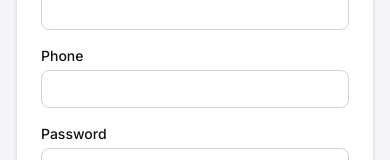
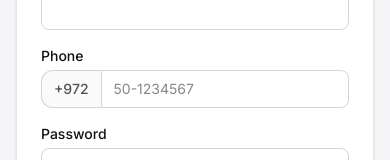
Before and after one commit to oferdelkom-creator/swithapp, a Next.js app: page /business/join in a window 390 px wide. Shown: the part 1636-1796 px from the top of the page. Built offline with nearby package versions, Linux system fonts and the light colour scheme; no server answers.

Commit message:
Add Israeli country code to phone inputs

```diff
--- a/app/business/join/DealerJoinForm.tsx
+++ b/app/business/join/DealerJoinForm.tsx
@@ -181,7 +181,20 @@ export default function DealerJoinForm() {
         </div>
         <div>
           <label className="block text-sm font-medium mb-1">{t("businessJoin.phone")}</label>
-          <input type="tel" value={phone} onChange={(e) => setPhone(e.target.value)} className="field" />
+          <div className="flex" dir="ltr">
+            <span className="inline-flex items-center rounded-l-xl border border-r-0 border-neutral-300 bg-neutral-50 px-3 text-sm font-medium text-neutral-600">
+              +972
+            </span>
+            <input
+              type="tel"
+              inputMode="tel"
+              autoComplete="tel-national"
+              placeholder="50-1234567"
+              value={phone}
+              onChange={(e) => setPhone(e.target.value)}
+              className="field w-full rounded-l-none"
+            />
+          </div>
         </div>
         <div>
           <label className="block text-sm font-medium mb-1">{t("businessJoin.password")}</label>
--- a/app/login/LoginForm.tsx
+++ b/app/login/LoginForm.tsx
@@ -188,14 +188,21 @@ export default function LoginForm() {
             <form onSubmit={handleSendCode} className="space-y-4">
               <div>
                 <label className="block text-sm font-medium mb-1">{t("login.phoneNumber")}</label>
+                <div className="flex" dir="ltr">
+                  <span className="inline-flex items-center rounded-l-xl border border-r-0 border-neutral-300 bg-neutral-50 px-3 text-sm font-medium text-neutral-600">
+                    +972
+                  </span>
                   <input
                     required
                     type="tel"
+                    inputMode="tel"
+                    autoComplete="tel-national"
                     placeholder={t("login.phoneNumberPlaceholder")}
                     value={phone}
                     onChange={(e) => setPhone(e.target.value)}
-                  className="field"
+                    className="field w-full rounded-l-none"
                   />
+                </div>
               </div>
               {error && <p className="text-sm text-red-600">{error}</p>}
               <button type="submit" disabled={loading} className="btn-primary w-full">
--- a/components/QuickSignupModal.tsx
+++ b/components/QuickSignupModal.tsx
@@ -91,14 +91,21 @@ export default function QuickSignupModal({
           <form onSubmit={handleSendCode} className="space-y-3">
             <p className="font-semibold">{t("quickAuth.title")}</p>
             <p className="text-neutral-500 text-xs">{t("quickAuth.subtitle")}</p>
+            <div className="flex" dir="ltr">
+              <span className="inline-flex items-center rounded-l-xl border border-r-0 border-neutral-300 bg-neutral-50 px-3 text-sm font-medium text-neutral-600">
+                +972
+              </span>
               <input
                 required
                 type="tel"
+                inputMode="tel"
+                autoComplete="tel-national"
                 placeholder={t("login.phoneNumberPlaceholder")}
                 value={phone}
                 onChange={(e) => setPhone(e.target.value)}
-              className="field w-full"
+                className="field w-full rounded-l-none"
               />
+            </div>
             {error && <p className="text-red-600 text-xs">{error}</p>}
             <div className="flex gap-2 pt-1">
               <button type="submit" disabled={loading} className="btn-primary flex-1">
--- a/lib/i18n/translations.ts
+++ b/lib/i18n/translations.ts
@@ -61,7 +61,7 @@ const en = {
   "login.continueWithPhone": "Continue with phone number",
   "login.backToEmail": "← Back to email sign in",
   "login.phoneNumber": "Phone number",
-  "login.phoneNumberPlaceholder": "05X-XXXXXXX",
+  "login.phoneNumberPlaceholder": "50-1234567",
   "login.sendCode": "Send code",
   "login.codeSent": "We sent a verification code to {{phone}}.",
   "login.verificationCode": "Verification code",
@@ -485,7 +485,7 @@ const he: Record<Key, string> = {
   "login.continueWithPhone": "המשך עם מספר טלפון",
   "login.backToEmail": "→ חזרה לכניסה עם מייל",
   "login.phoneNumber": "מספר טלפון",
-  "login.phoneNumberPlaceholder": "05X-XXXXXXX",
+  "login.phoneNumberPlaceholder": "50-1234567",
   "login.sendCode": "שליחת קוד",
   "login.codeSent": "שלחנו קוד אימות למספר {{phone}}.",
   "login.verificationCode": "קוד אימות",
@@ -905,7 +905,7 @@ const ru: Record<Key, string> = {
   "login.continueWithPhone": "Продолжить по номеру телефона",
   "login.backToEmail": "← Вернуться ко входу по эл. почте",
   "login.phoneNumber": "Номер телефона",
-  "login.phoneNumberPlaceholder": "05X-XXXXXXX",
+  "login.phoneNumberPlaceholder": "50-1234567",
   "login.sendCode": "Отправить код",
   "login.codeSent": "Мы отправили код подтверждения на {{phone}}.",
   "login.verificationCode": "Код подтверждения",
```
Lines whose indentation alone changed are shown as unchanged.
